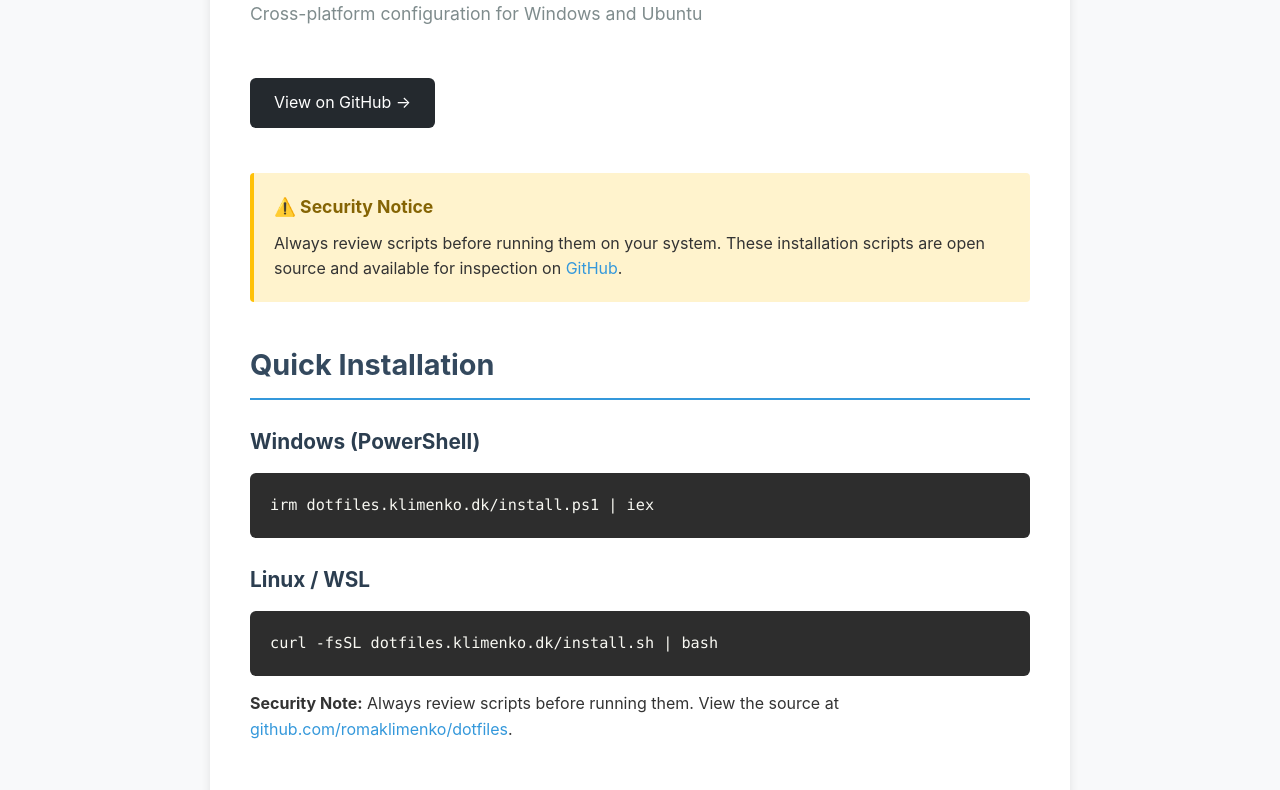
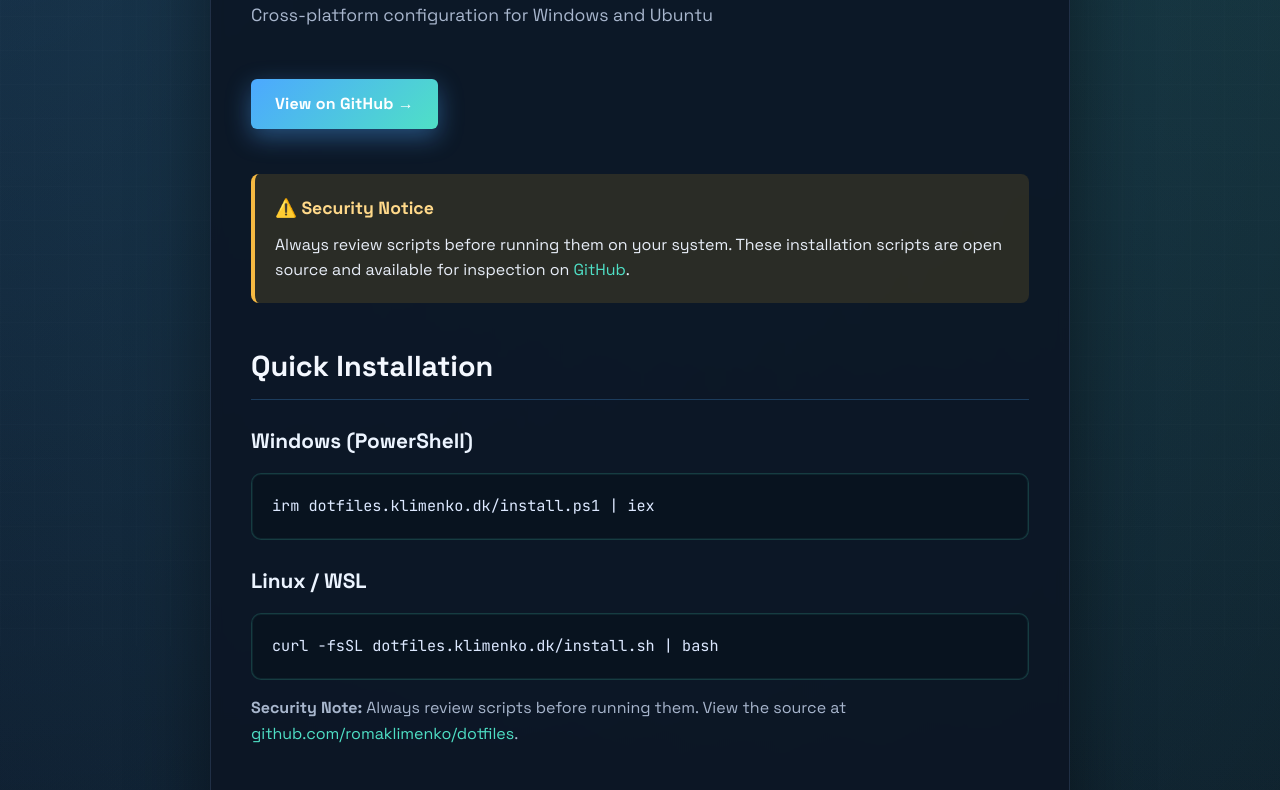
Before and after one commit to romaklimenko/dotfiles, a website: page install/index.html in a window 1280 px wide. Shown: the part 154-944 px from the top of the page. Drawn offline with Linux system fonts and the light colour scheme.

Commit message:
feat(site): apply dark theme to install landing page

```diff
--- a/install/index.html
+++ b/install/index.html
@@ -5,8 +5,25 @@
     <meta name="viewport" content="width=device-width, initial-scale=1.0">
     <meta name="description" content="Cross-platform dotfiles for Windows and Ubuntu by Roman Klimenko">
     <meta name="author" content="Roman Klimenko">
+    <link rel="preconnect" href="https://fonts.googleapis.com">
+    <link rel="preconnect" href="https://fonts.gstatic.com" crossorigin>
+    <link href="https://fonts.googleapis.com/css2?family=Space+Grotesk:wght@400;500;600;700&family=JetBrains+Mono:wght@400;600&display=swap" rel="stylesheet">
     <title>dotfiles.klimenko.dk - Dotfiles</title>
     <style>
+        :root {
+            --bg-0: #060b12;
+            --bg-1: #0c1626;
+            --panel: rgba(12, 21, 36, 0.88);
+            --panel-edge: rgba(98, 124, 171, 0.24);
+            --text: #e8eef8;
+            --text-dim: #a8b6cd;
+            --accent: #4fe0c6;
+            --accent-2: #4ca8ff;
+            --warn-bg: rgba(251, 191, 36, 0.12);
+            --warn-edge: #f5b942;
+            --code-bg: #08131f;
+        }
+
         * {
             margin: 0;
             padding: 0;
@@ -14,84 +31,110 @@
         }
 
         body {
-            font-family: -apple-system, BlinkMacSystemFont, 'Segoe UI', Roboto, 'Helvetica Neue', Arial, sans-serif;
+            font-family: 'Space Grotesk', 'Segoe UI', sans-serif;
             max-width: 900px;
             margin: 0 auto;
             padding: 40px 20px;
             line-height: 1.6;
-            color: #333;
-            background: #f8f9fa;
+            color: var(--text);
+            background:
+                radial-gradient(circle at 0% 0%, rgba(76, 168, 255, 0.22), transparent 45%),
+                radial-gradient(circle at 100% 0%, rgba(79, 224, 198, 0.15), transparent 35%),
+                linear-gradient(160deg, var(--bg-0) 0%, var(--bg-1) 100%);
+            min-height: 100vh;
+            position: relative;
+        }
+
+        body::before {
+            content: "";
+            position: fixed;
+            inset: 0;
+            pointer-events: none;
+            opacity: 0.25;
+            background-image:
+                linear-gradient(rgba(255, 255, 255, 0.05) 1px, transparent 1px),
+                linear-gradient(90deg, rgba(255, 255, 255, 0.05) 1px, transparent 1px);
+            background-size: 34px 34px;
         }
 
         .container {
-            background: white;
+            background: var(--panel);
             padding: 40px;
-            border-radius: 10px;
-            box-shadow: 0 2px 10px rgba(0,0,0,0.1);
+            border-radius: 18px;
+            border: 1px solid var(--panel-edge);
+            box-shadow: 0 30px 80px rgba(0, 0, 0, 0.45);
+            backdrop-filter: blur(6px);
+            animation: riseIn 520ms cubic-bezier(0.16, 1, 0.3, 1);
         }
 
         h1 {
-            color: #2c3e50;
+            color: #f4f8ff;
             font-size: 2.5em;
             margin-bottom: 10px;
+            letter-spacing: 0.02em;
         }
 
         .subtitle {
-            color: #7f8c8d;
+            color: var(--text-dim);
             font-size: 1.1em;
             margin-bottom: 30px;
         }
 
         h2 {
-            color: #34495e;
+            color: #f4f8ff;
             margin-top: 40px;
             margin-bottom: 15px;
             font-size: 1.8em;
-            border-bottom: 2px solid #3498db;
             padding-bottom: 10px;
+            border-bottom: 1px solid rgba(76, 168, 255, 0.25);
         }
 
         h3 {
-            color: #2c3e50;
+            color: #ecf4ff;
             margin-top: 25px;
             margin-bottom: 10px;
             font-size: 1.3em;
         }
 
         code {
-            background: #f4f4f4;
+            background: rgba(76, 168, 255, 0.16);
             padding: 3px 8px;
             border-radius: 4px;
             font-size: 0.9em;
-            font-family: 'Consolas', 'Monaco', 'Courier New', monospace;
+            font-family: 'JetBrains Mono', 'Consolas', 'Courier New', monospace;
+            color: #cde9ff;
+            border: 1px solid rgba(76, 168, 255, 0.25);
         }
 
         pre {
-            background: #2d2d2d;
-            color: #f8f8f2;
+            background: var(--code-bg);
+            color: #dce8ff;
             padding: 20px;
-            border-radius: 6px;
+            border-radius: 10px;
             overflow-x: auto;
             margin: 15px 0;
+            border: 1px solid rgba(79, 224, 198, 0.2);
+            box-shadow: inset 0 0 0 1px rgba(79, 224, 198, 0.08);
         }
 
         pre code {
             background: none;
             color: inherit;
+            border: none;
             padding: 0;
             font-size: 0.95em;
         }
 
         .warning {
-            background: #fff3cd;
-            border-left: 4px solid #ffc107;
+            background: var(--warn-bg);
+            border-left: 4px solid var(--warn-edge);
             padding: 20px;
             margin: 25px 0;
-            border-radius: 4px;
+            border-radius: 8px;
         }
 
         .warning strong {
-            color: #856404;
+            color: #ffd98a;
             display: block;
             margin-bottom: 10px;
             font-size: 1.1em;
@@ -105,14 +148,20 @@
         }
 
         .feature {
-            background: #f8f9fa;
+            background: linear-gradient(170deg, rgba(16, 29, 48, 0.9) 0%, rgba(10, 19, 32, 0.8) 100%);
             padding: 20px;
-            border-radius: 6px;
-            border-left: 4px solid #3498db;
+            border-radius: 10px;
+            border: 1px solid rgba(76, 168, 255, 0.25);
+            transition: transform 180ms ease, border-color 180ms ease;
         }
 
         .feature h4 {
-            color: #2c3e50;
+            color: #f2f8ff;
+            margin-bottom: 10px;
+        }
+
+        .feature p {
+            color: var(--text-dim);
             margin-bottom: 10px;
         }
 
@@ -122,42 +171,67 @@
 
         .feature li {
             margin: 5px 0;
-            color: #555;
+            color: #d3dfef;
+        }
+
+        .feature:hover {
+            transform: translateY(-2px);
+            border-color: rgba(79, 224, 198, 0.6);
         }
 
         a {
-            color: #3498db;
+            color: var(--accent);
             text-decoration: none;
-            transition: color 0.2s;
+            transition: color 0.2s, text-shadow 0.2s;
         }
 
         a:hover {
-            color: #2980b9;
+            color: #83f5e0;
             text-decoration: underline;
+            text-shadow: 0 0 12px rgba(79, 224, 198, 0.35);
+        }
+
+        p, li {
+            color: var(--text-dim);
         }
 
         footer {
             margin-top: 60px;
             padding-top: 30px;
-            border-top: 1px solid #eee;
+            border-top: 1px solid rgba(255, 255, 255, 0.15);
             text-align: center;
-            color: #666;
+            color: var(--text-dim);
         }
 
         .github-link {
             display: inline-block;
             margin: 20px 0;
             padding: 12px 24px;
-            background: #24292e;
+            background: linear-gradient(135deg, var(--accent-2), var(--accent));
             color: white;
             border-radius: 6px;
             text-decoration: none;
-            transition: background 0.2s;
+            font-weight: 700;
+            letter-spacing: 0.01em;
+            box-shadow: 0 8px 24px rgba(76, 168, 255, 0.4);
+            transition: transform 0.2s, box-shadow 0.2s;
         }
 
         .github-link:hover {
-            background: #3d4449;
+            transform: translateY(-2px);
+            box-shadow: 0 12px 26px rgba(79, 224, 198, 0.45);
             text-decoration: none;
+        }
+
+        @keyframes riseIn {
+            from {
+                opacity: 0;
+                transform: translateY(14px) scale(0.99);
+            }
+            to {
+                opacity: 1;
+                transform: translateY(0) scale(1);
+            }
         }
 
         @media (max-width: 600px) {
@@ -166,7 +240,8 @@
             }
 
             .container {
-                padding: 20px;
+                padding: 22px 18px;
+                border-radius: 14px;
             }
 
             h1 {
@@ -253,7 +328,9 @@
 <div class="feature">
   <h4>Automated Installation</h4>
   <p>One-line setup for new machines via <a href="https://dotfiles.klimenko.dk">dotfiles.klimenko.dk</a></p>
-
+<ul>
+    <li>Dark-themed landing page with quick install and reference sections</li>
+  </ul>
 </div>
 </div>
 <!-- generated:end:features -->
```
Also changed, not shown: README.md.
